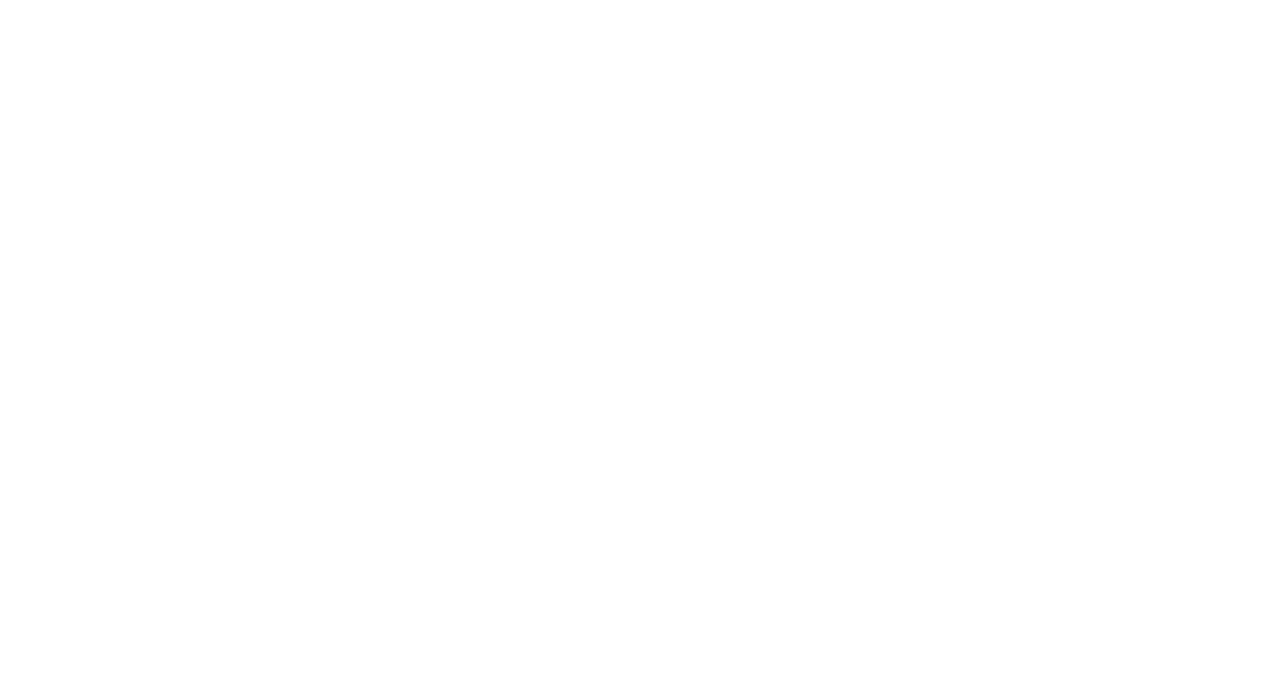
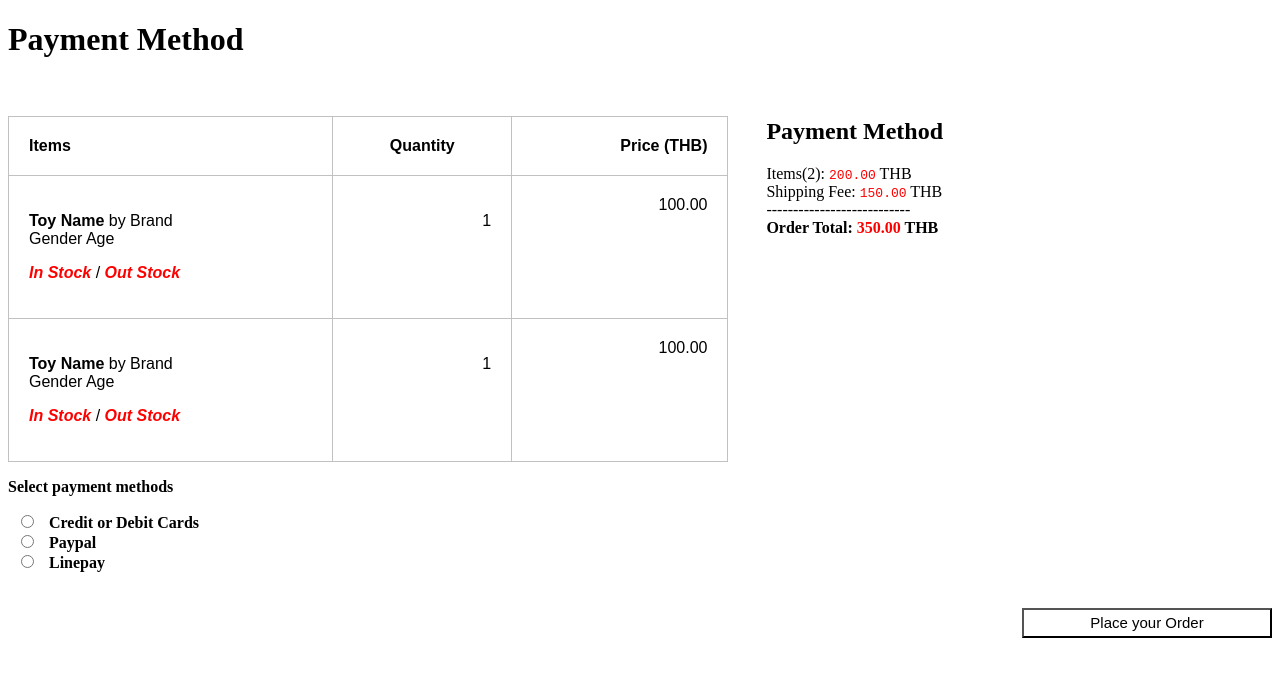
Before and after one commit to bluexakane/HTLM101, a plain HTML site: page payment.html in a window 1280 px wide. Drawn offline with Linux system fonts and the light colour scheme.

Commit message:
update full html

```diff
--- a/payment.html
+++ b/payment.html
@@ -1,12 +1,171 @@
 <!DOCTYPE html>
 <html>
 <head>
+    <style>
+        * {
+          box-sizing: border-box;
+        }
+
+        /* Create two equal columns that floats next to each other */
+        .column {
+          float: left;
+        }
+
+        /* Clear floats after the columns */
+        .row:after {
+          content: "";
+          display: table;
+          clear: both;
+        }
+        table {
+          font-family: arial, sans-serif;
+          border-collapse: collapse;
+          width: 95%;
+          height: 100px;
+        }
+
+        td, th {
+          border: 1px solid #c1c1c1;
+          padding: 20px;
+        }
+
+        tr:nth-child(even) {
+          background-color: #ffffff;
+        }
+
+        .toyname {
+          color: #000000;
+        }
+
+        .toyname rb {
+          font-weight: bold;
+        }
+
+        .stock {
+          color: #000000;
+        }
+
+        .stock em {
+          color: #ff0000;
+          font-weight: bold;
+        }
+
+        .addtocart {
+          width: 180px;
+          height: 30px;
+          background-color: #ffffff;
+        }
+
+        .chkout {
+          width: 250px;
+          height: 30px;
+          font-size: 15px;
+          background-color: #ffffff;
+        }
+
+        .tprice {
+          color: #000000;
+          font-weight: bold;
+        }
+
+        .tprice rt {
+          color: #ff0000;
+          font-weight: bold;
+        }
+
+        .pprice {
+          color: #000000;
+        }
+
+        .pprice samp {
+          color: #ff0000;
+        }
+
+        .pprice rb {
+          color: #000000;
+          font-weight: bold;
+        }
+
+        .pprice rt {
+          color: #ff0000;
+          font-weight: bold;
+        }
+
+
+    </style>
 <title>Payment Page</title>
 </head>
 <body>
-
-
-
+<h1>Payment Method</h1>
+<br>
+<div class="row">
+    <div class="column" style="width: 60%;">
+        <br>
+        <table>
+            <tr>
+                <td style="text-align: left; font-weight: bold;">
+                    Items
+                </td>
+                <td style="text-align: center; font-weight: bold;">
+                    Quantity
+                </td>
+                <td style="text-align: right; font-weight: bold;">
+                    Price (THB)
+                </td>
+            </tr>
+            <tr>
+                <td style="text-align: left; vertical-align: top;">
+                    <p class="toyname"><rb>Toy Name</rb> by Brand<br>
+                        Gender Age</p>
+                    <p class="stock"><em>In Stock</em> / <em>Out Stock</em></p>
+                </td>
+                <td style="text-align: right; vertical-align: top;">
+                    <p>1</p>
+                </td>
+                <td style="text-align: right; vertical-align: top;">
+                    100.00
+                </td>
+            </tr>
+            <tr>
+                <td style="text-align: left; vertical-align: top;">
+                    <p class="toyname"><rb>Toy Name</rb> by Brand<br>
+                        Gender Age</p>
+                    <p class="stock"><em>In Stock</em> / <em>Out Stock</em></p>
+                </td>
+                <td style="text-align: right; vertical-align: top;">
+                    <p>1</p>
+                </td>
+                <td style="text-align: right; vertical-align: top;">
+                    100.00
+                </td>
+            </tr>
+        </table>
+    </div>
+    <div class="column" style="width: 35%">
+        <h2>Payment Method</h2>
+        <p class="pprice">Items(2): <samp>200.00</samp> THB<br>
+            Shipping Fee: <samp>150.00</samp> THB<br>
+            ---------------------------<br>
+            <rb>Order Total: <rt>350.00</rt> THB</rb></p>
+    </div>
+    <div class="column" style="width: 100%; font-weight: bold;">
+        <p>Select payment methods</p>
+        <input type="radio" id="credit" name="paymethod" value="credit">
+        <label for="html">Credit or Debit Cards</label><br>
+        <input type="radio" id="paypal" name="paymethod" value="paypal">
+        <label for="css">Paypal</label><br>
+        <input type="radio" id="linepay" name="paymethod" value="linepay">
+        <label for="javascript">Linepay</label>
+    </div>
+    <br>
+    <br>
+    <div class="column" style="text-size-adjust: 20px;width: 100%; text-align: right;">
+        <br>
+        <br>
+        <input class="chkout" type="submit" value="Place your Order">
+        <br>
+    </div>
+</div>
 
 </body>
 </html>
```
Also changed, not shown: product_detail.html (+2 -2 lines), shipping.html (+47 -36 lines).
